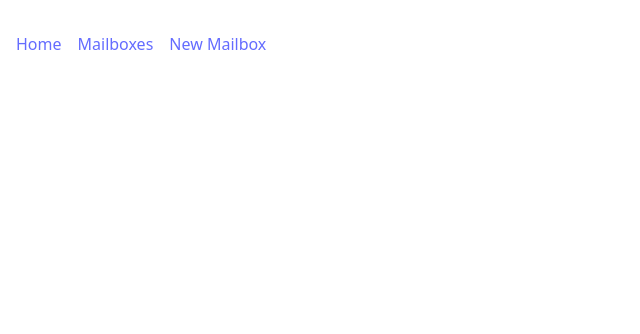
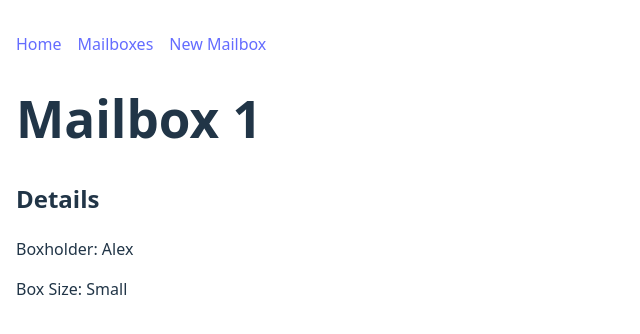
Before and after one commit to PratikshaDPai/react-router-dom-lab, a React (Vite) app: page /mailboxes/1 in a window 1280 px wide. Shown: the top 334 px of the page, without its empty margins (0-640 px from the left). Built offline with nearby package versions, Linux system fonts and the light colour scheme.

Commit message:
Add MailboxDetails

```diff
--- a/src/App.jsx
+++ b/src/App.jsx
@@ -4,6 +4,7 @@ import { Route, Routes } from "react-router-dom";
 import NavBar from "./components/NavBar/NavBar";
 import MailboxList from "./components/MailboxList/MailboxList";
 import { useState } from "react";
+import MailboxDetails from "./components/MailboxDetails/MailboxDetails";
 
 const App = () => {
   const [mailboxes, setMailboxes] = useState([
@@ -26,6 +27,10 @@ const App = () => {
           path="/mailboxes"
           element={<MailboxList mailboxes={mailboxes} />}
         />
+        <Route
+          path="/mailboxes/:mailboxId"
+          element={<MailboxDetails mailboxes={mailboxes} />}
+        />
       </Routes>
     </>
   );
--- a/src/components/MailboxDetails/MailboxDetails.jsx
+++ b/src/components/MailboxDetails/MailboxDetails.jsx
@@ -0,0 +1,15 @@
+import { useParams } from "react-router-dom";
+
+export default function MailboxDetails({ mailboxes }) {
+  const params = useParams();
+  const mailboxId = Number(params.mailboxId);
+  const mailbox = mailboxes.find((mailbox) => mailbox._id === mailboxId);
+  return (
+    <>
+      <h1>Mailbox {mailboxId}</h1>
+      <h2>Details</h2>
+      <p>Boxholder: {mailbox.boxOwner}</p>
+      <p>Box Size: {mailbox.boxSize}</p>
+    </>
+  );
+}
```
